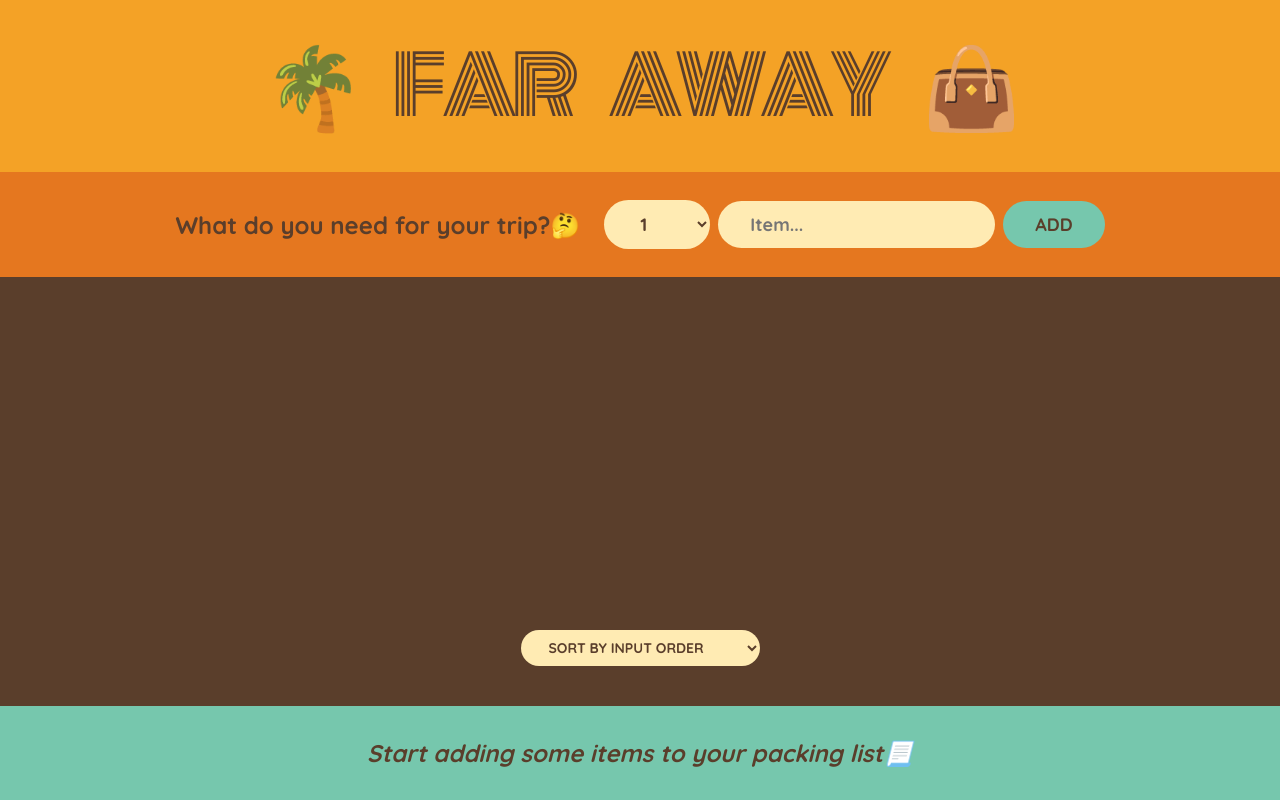
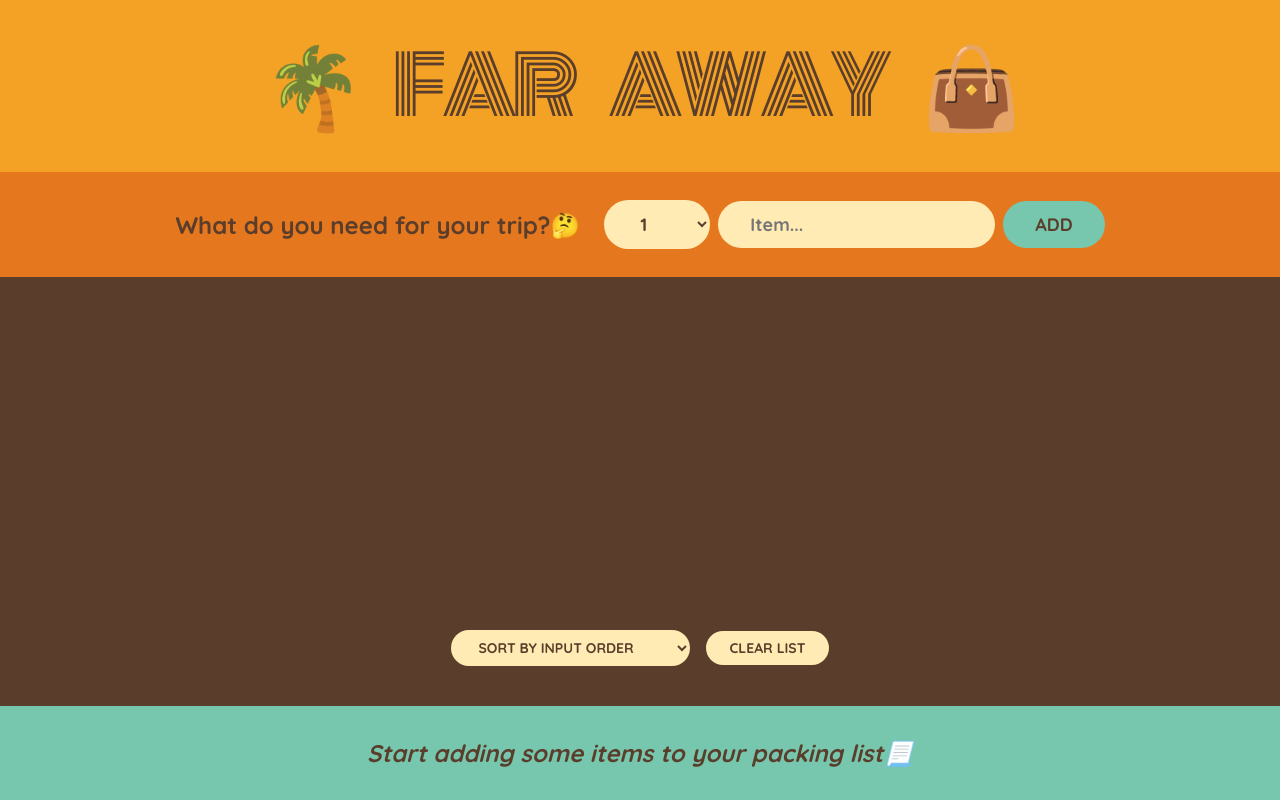
Before and after one commit to itsfercodes/travel-list-react, a React (Vite) app: page / in a window 1280 px wide. Built offline with nearby package versions, Linux system fonts and the light colour scheme.

Commit message:
Add reset list button

```diff
--- a/src/TravelListApp.jsx
+++ b/src/TravelListApp.jsx
@@ -21,6 +21,15 @@ function TravelListApp() {
     );
   }
 
+  function handleResetItems() {
+    const confirmed = window.confirm(
+      'Are you sure you want to delete all the items?'
+    );
+
+    if (!confirmed) return;
+    setItems([]);
+  }
+
   return (
     <div className="app">
       <Logo />
@@ -29,6 +38,7 @@ function TravelListApp() {
         items={items}
         onDeleteItem={handleDeleteItem}
         onToggleItem={handleToggleItem}
+        onResetItems={handleResetItems}
       />
       <Stats items={items} />
     </div>
--- a/src/components/PackingList.jsx
+++ b/src/components/PackingList.jsx
@@ -6,7 +6,7 @@ const INPUT = 'input';
 const DESCRIPTION = 'description';
 const PACKED = 'packed';
 
-function PackingList({ items, onDeleteItem, onToggleItem }) {
+function PackingList({ items, onDeleteItem, onToggleItem, onResetItems }) {
   const [sortBy, setSortBy] = useState(INPUT);
 
   let sortedItems;
@@ -41,6 +41,9 @@ function PackingList({ items, onDeleteItem, onToggleItem }) {
           <option value={DESCRIPTION}>Sort by description</option>
           <option value={PACKED}>Sort by packed status</option>
         </select>
+        <button type="button" onClick={onResetItems}>
+          Clear list
+        </button>
       </div>
     </div>
   );
```
